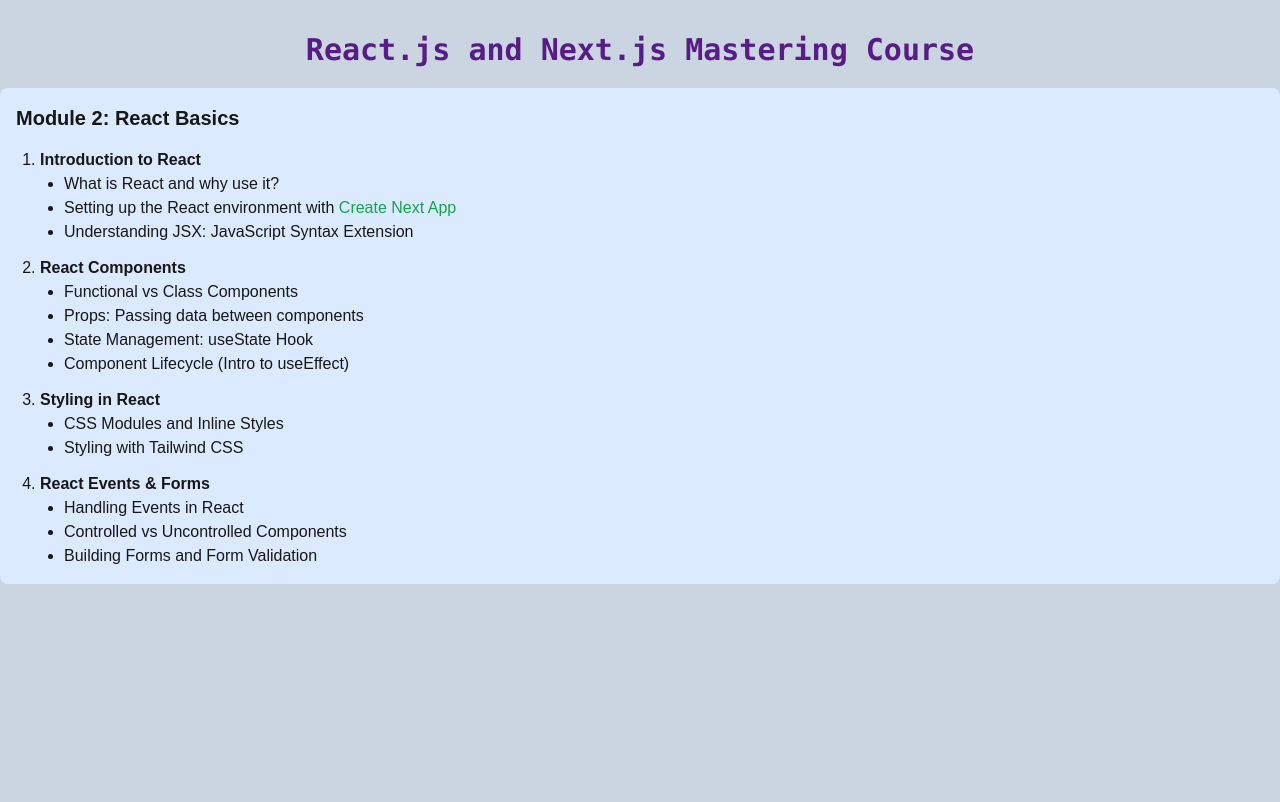
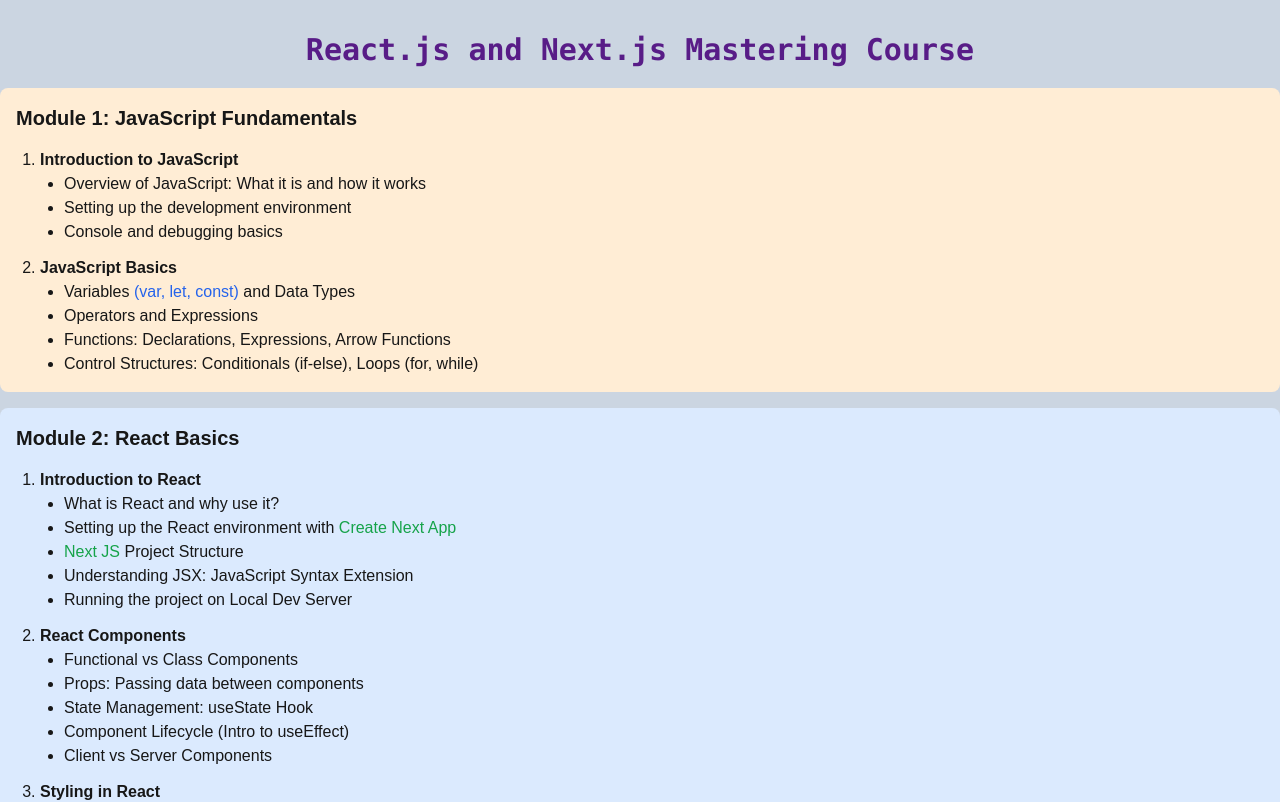
Before and after one commit to hashaaan/evotech-next, a Next.js app: page /syllabus in a window 1280 px wide. Shown: the top 802 px of the page. Built offline with nearby package versions, Linux system fonts and the light colour scheme.

Commit message:
Update syllabus

```diff
--- a/app/syllabus/page.tsx
+++ b/app/syllabus/page.tsx
@@ -9,7 +9,7 @@
         <div className="flex flex-col gap-4">
           <section
             id="javascript-fundamentals"
-            className="bg-orange-100 w-full p-4 rounded-lg hidden"
+            className="bg-orange-100 w-full p-4 rounded-lg"
           >
             <h2 className="font-bold text-xl mb-4">
               Module 1: JavaScript Fundamentals
@@ -57,7 +57,12 @@
                     Setting up the React environment with{" "}
                     <span className="text-green-600">Create Next App</span>
                   </li>
+                  <li>
+                    <span className="text-green-600">Next JS</span> Project
+                    Structure
+                  </li>
                   <li>Understanding JSX: JavaScript Syntax Extension</li>
+                  <li>Running the project on Local Dev Server</li>
                 </ul>
               </li>
 
@@ -68,6 +73,7 @@
                   <li>Props: Passing data between components</li>
                   <li>State Management: useState Hook</li>
                   <li>Component Lifecycle (Intro to useEffect)</li>
+                  <li>Client vs Server Components</li>
                 </ul>
               </li>
 
```
